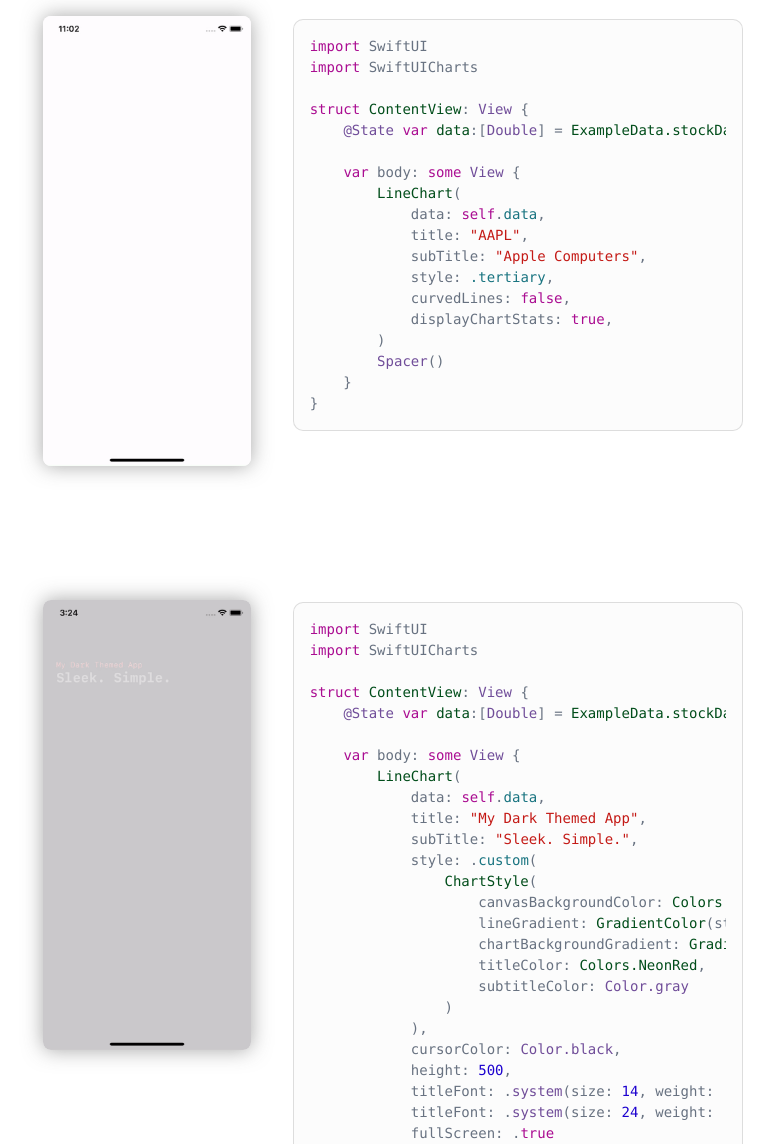
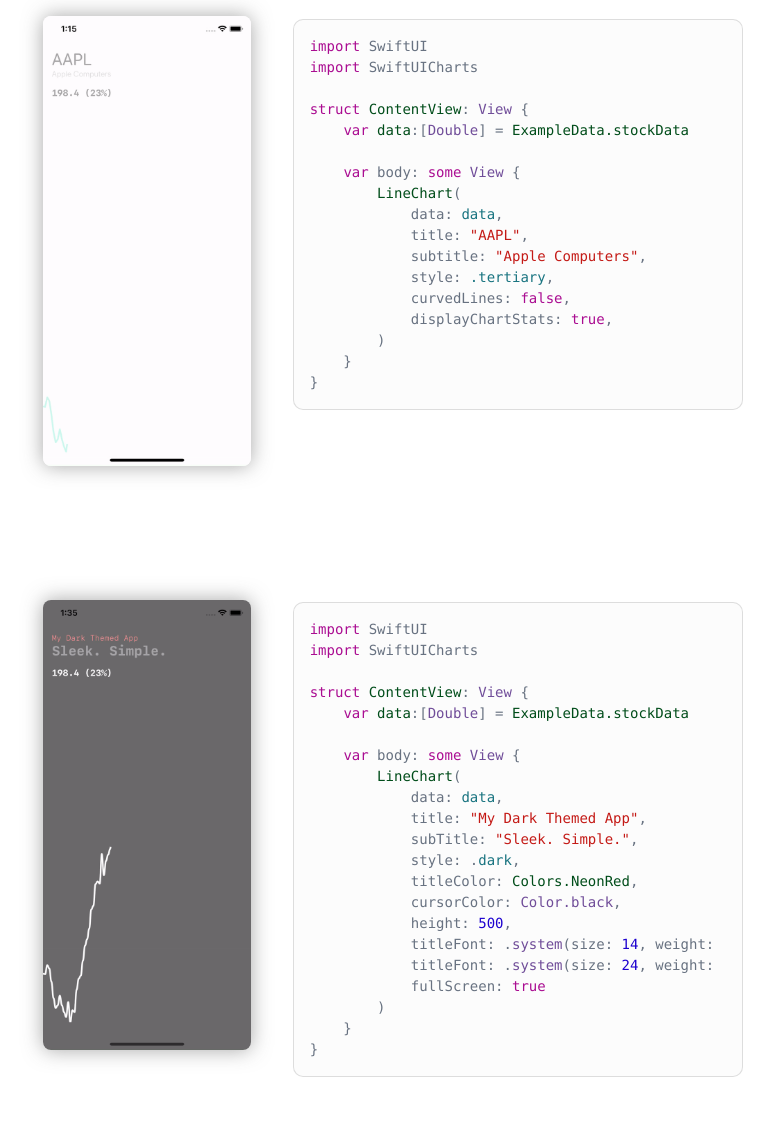
Before and after one commit to AlexFine/SwiftUICode, a plain HTML site: page public/library/charts.html in a window 1280 px wide. Shown: the part 719-1863 px from the top of the page, without its empty margins (58-832 px from the left). Drawn offline with nearby package versions, Linux system fonts and the light colour scheme.

Commit message:
updated code & graphics to reflect new changes

```diff
--- a/public/library/charts.html
+++ b/public/library/charts.html
@@ -66,7 +66,7 @@
 
                               <div class="row">
                                 <div class="col-md-4 text-right">
-                                  <img class="img-fluid rounded-lg bg-img-city example-gif"  src="../assets/img/appClip4.gif" />
+                                  <img class="img-fluid rounded-lg bg-img-city example-gif"  src="../assets/img/demo4.gif" />
                                 </div>
                                 <div class="col-md-8">
                                   <div class="code-block mt-3">
@@ -89,7 +89,7 @@
 
                               <div class="row">
                                 <div class="col-md-4 text-right">
-                                  <img class="img-fluid rounded-lg bg-img-city example-gif"  src="../assets/img/appClip0.gif" />
+                                  <img class="img-fluid rounded-lg bg-img-city example-gif"  src="../assets/img/demo1.gif" />
                                 </div>
                                 <div class="col-md-8">
                                   <div class="code-block mt-3">
@@ -97,18 +97,17 @@
 <span class="key">import</span> SwiftUICharts
 
 <span class="key">struct</span> <span class="pointer">ContentView</span>: <span class="type">View</span> {
-    <span class="type">@State</span> <span class="key">var</span> <span class="pointer">data</span>:[<span class="type">Double</span>] = <span class="pointer">ExampleData.stockData</span>
+    <span class="key">var</span> <span class="pointer">data</span>:[<span class="type">Double</span>] = <span class="pointer">ExampleData.stockData</span>
 
     <span class="key">var</span> body: <span class="key">some</span> <span class="type">View</span> {
         <span class="pointer">LineChart</span>(
-            data: <span class="key">self</span>.<span class="enum">data</span>,
+            data: <span class="enum">data</span>,
             title: <span class="string">"AAPL"</span>,
-            subTitle: <span class="string">"Apple Computers"</span>,
+            subtitle: <span class="string">"Apple Computers"</span>,
             style: <span class="enum">.tertiary</span>,
             curvedLines: <span class="key">false</span>,
             displayChartStats: <span class="key">true</span>,
         )
-        <span class="type">Spacer</span>()
     }
 }</code></pre>
                         </div>
@@ -119,7 +118,7 @@
                             <div class="exampleBlock">
                               <div class="row">
                                 <div class="col-md-4 text-right">
-                                  <img class="img-fluid rounded-lg bg-img-city example-gif"  src="../assets/img/appClip2.gif" />
+                                  <img class="img-fluid rounded-lg bg-img-city example-gif"  src="../assets/img/demo2.gif" />
                                 </div>
                                 <div class="col-md-8">
                                   <div class="code-block mt-3">
@@ -127,27 +126,20 @@
 <span class="key">import</span> SwiftUICharts
 
 <span class="key">struct</span> <span class="pointer">ContentView</span>: <span class="type">View</span> {
-    <span class="type">@State</span> <span class="key">var</span> <span class="pointer">data</span>:[<span class="type">Double</span>] = <span class="pointer">ExampleData.stockData</span>
+    <span class="key">var</span> <span class="pointer">data</span>:[<span class="type">Double</span>] = <span class="pointer">ExampleData.stockData</span>
 
     <span class="key">var</span> body: <span class="key">some</span> <span class="type">View</span> {
         <span class="pointer">LineChart</span>(
-            data: <span class="key">self</span>.<span class="enum">data</span>,
+            data: <span class="enum">data</span>,
             title: <span class="string">"My Dark Themed App"</span>,
             subTitle: <span class="string">"Sleek. Simple."</span>,
-            style: .<span class="enum">custom</span>(
-                <span class="pointer">ChartStyle</span>(
-                    canvasBackgroundColor: <span class="pointer">Colors.NeonBlack</span>,
-                    lineGradient: <span class="pointer">GradientColor</span>(start: <span class="type">Color.white</span>, end: <span class="type">Color.white</span>),
-                    chartBackgroundGradient: <span class="pointer">GradientColor</span>(start: <span class="pointer">Colors.NeonBlack</span>, end: <span class="pointer">Colors.NeonBlack</span>),
-                    titleColor: <span class="pointer">Colors.NeonRed</span>,
-                    subtitleColor: <span class="type">Color.gray</span>
-                )
-            ),
+            style: .<span class="enum">dark</span>,
+            titleColor: <span class="pointer">Colors.NeonRed</span>,
             cursorColor: <span class="type">Color.black</span>,
             height: <span class="number">500</span>,
             titleFont: .<span class="type">system</span>(size: <span class="number">14</span>, weight: .<span class="enum">light</span>, design: .<span class="enum">monospaced</span>),
             titleFont: .<span class="type">system</span>(size: <span class="number">24</span>, weight: .<span class="enum">bold</span>, design: .<span class="enum">monospaced</span>),
-            fullScreen: .<span class="key">true</span>
+            fullScreen: <span class="key">true</span>
         )
     }
 }</code></pre>
@@ -161,7 +153,7 @@
 
                               <div class="row">
                                 <div class="col-md-4 text-right">
-                                  <img class="img-fluid rounded-lg bg-img-city example-gif"  src="../assets/img/appClip1.gif" />
+                                  <img class="img-fluid rounded-lg bg-img-city example-gif"  src="../assets/img/demo0.gif" />
                                 </div>
                                 <div class="col-md-8">
                                   <div class="code-block mt-3">
@@ -169,15 +161,14 @@
 <span class="key">import</span> SwiftUICharts
 
 <span class="key">struct</span> <span class="pointer">ContentView</span>: <span class="type">View</span> {
-    <span class="type">@State</span> <span class="key">var</span> <span class="pointer">data</span>:[<span class="type">Double</span>] = [<span class="number">8</span>,<span class="number">32</span>,<span class="number">11</span>,<span class="number">23</span>,<span class="number">40</span>,<span class="number">28</span>,<span class="number">15</span>,<span class="number">20</span>,<span class="number">30</span>,<span class="number">25</span>]
+    <span class="key">var</span> <span class="pointer">data</span>:[<span class="type">Double</span>] = [<span class="number">8</span>,<span class="number">32</span>,<span class="number">11</span>,<span class="number">23</span>,<span class="number">40</span>,<span class="number">28</span>,<span class="number">15</span>,<span class="number">20</span>,<span class="number">30</span>,<span class="number">25</span>]
 
     <span class="key">var</span> body: <span class="key">some</span> <span class="type">View</span> {
         <span class="pointer">LineChart</span>(
-            data: <span class="key">self</span>.<span class="enum">data</span>,
+            data: <span class="enum">data</span>,
             title: <span class="string">"My Graph"</span>,
             displayChartStats: <span class="key">true</span>
         )
-        <span class="type">Spacer</span>()
     }
 }</code></pre>
                         </div>
```
Also changed, not shown: public/assets/img/demo0.gif (added), public/assets/img/demo1.gif (added), public/assets/img/demo2.gif (added), public/assets/img/demo4.gif (added), 3 other files.
